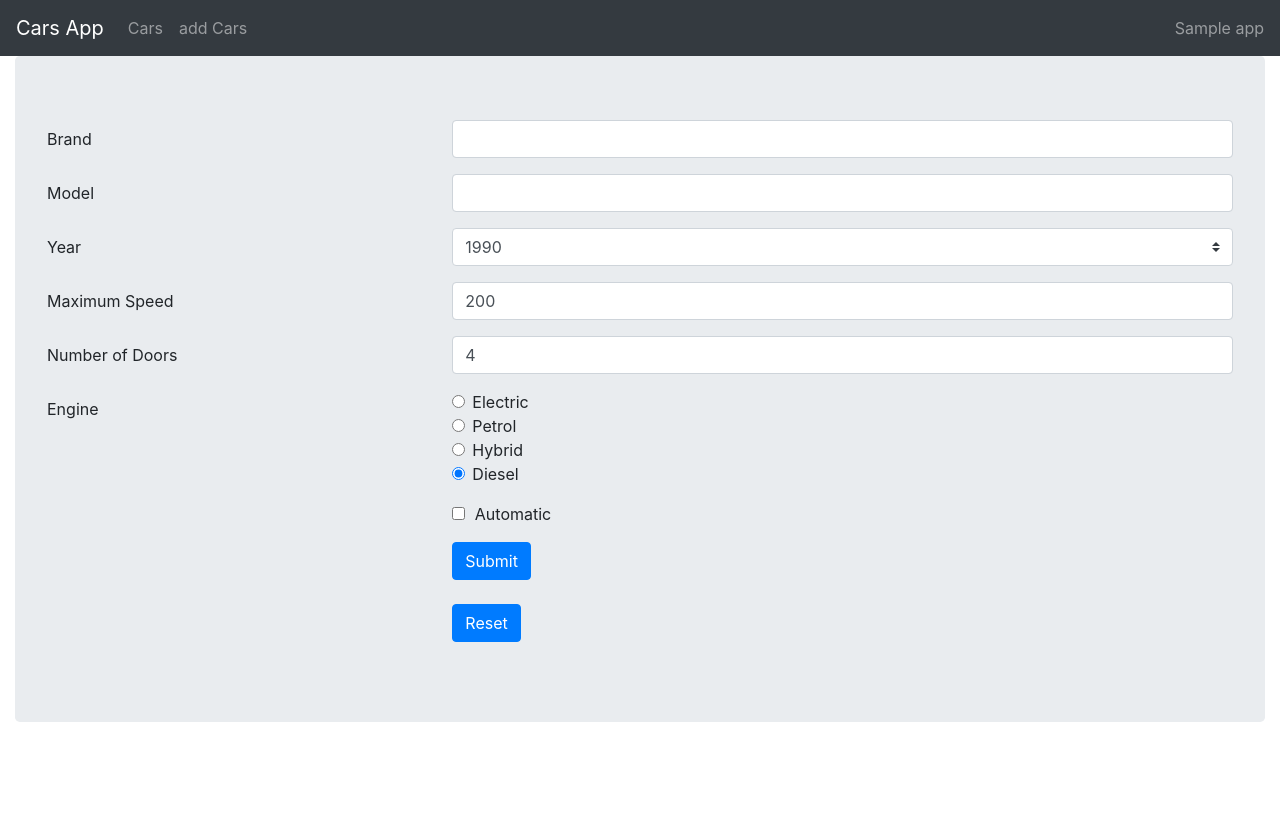
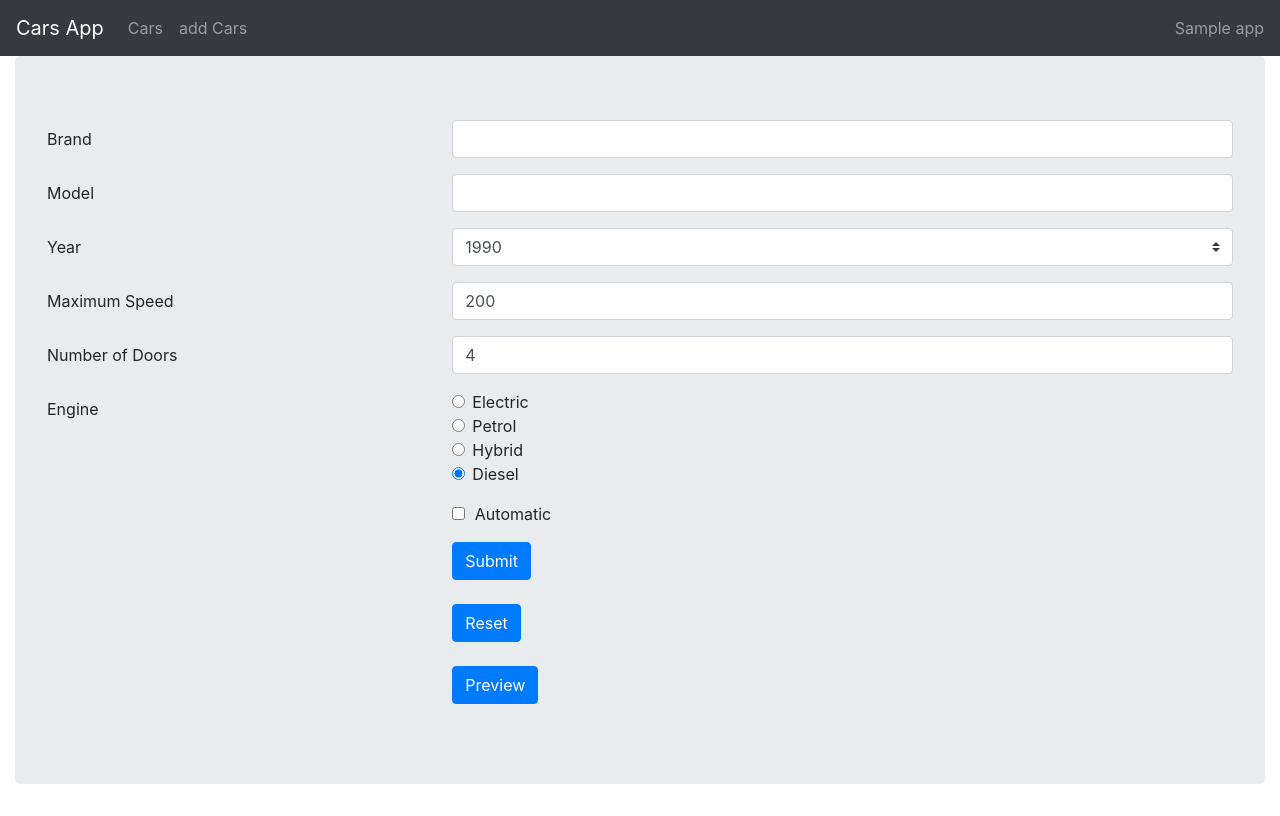
Before and after one commit to VukasinVujic/cars_app_2, a Vue app: page /add in a window 1280 px wide. Built offline with nearby package versions, Linux system fonts and the light colour scheme.

Commit message:
Zadatak 5

```diff
--- a/src/components/CarForm.vue
+++ b/src/components/CarForm.vue
@@ -77,6 +77,9 @@
         <button name="submit" type="submit" class="btn btn-primary">Submit</button>
         <br><br>
         <button name="reset" type="reset" class="btn btn-primary"> Reset</button>
+        <br><br>
+        <button name="preview" type="button" @click="preview" class="btn btn-primary"> Preview</button>
+
       </div>
     </div>
 
@@ -99,6 +102,17 @@ export default {
         },
         onReset(){
           this.$emit('onReset')
+        },
+        preview(){
+          alert(`
+          Brand: ${this.car.brand}
+          Model: ${this.car.model}
+          Year: ${this.car.year}
+          Maximum Speed: ${this.car.maxSpeed}
+          Number of Doors: ${this.car.numberOfDoors}
+          Engine: ${this.car.engine}
+          ${this.car.isAutomatic ? 'Automatic' : "Manual"}
+          `)
         }
     }
 
```
